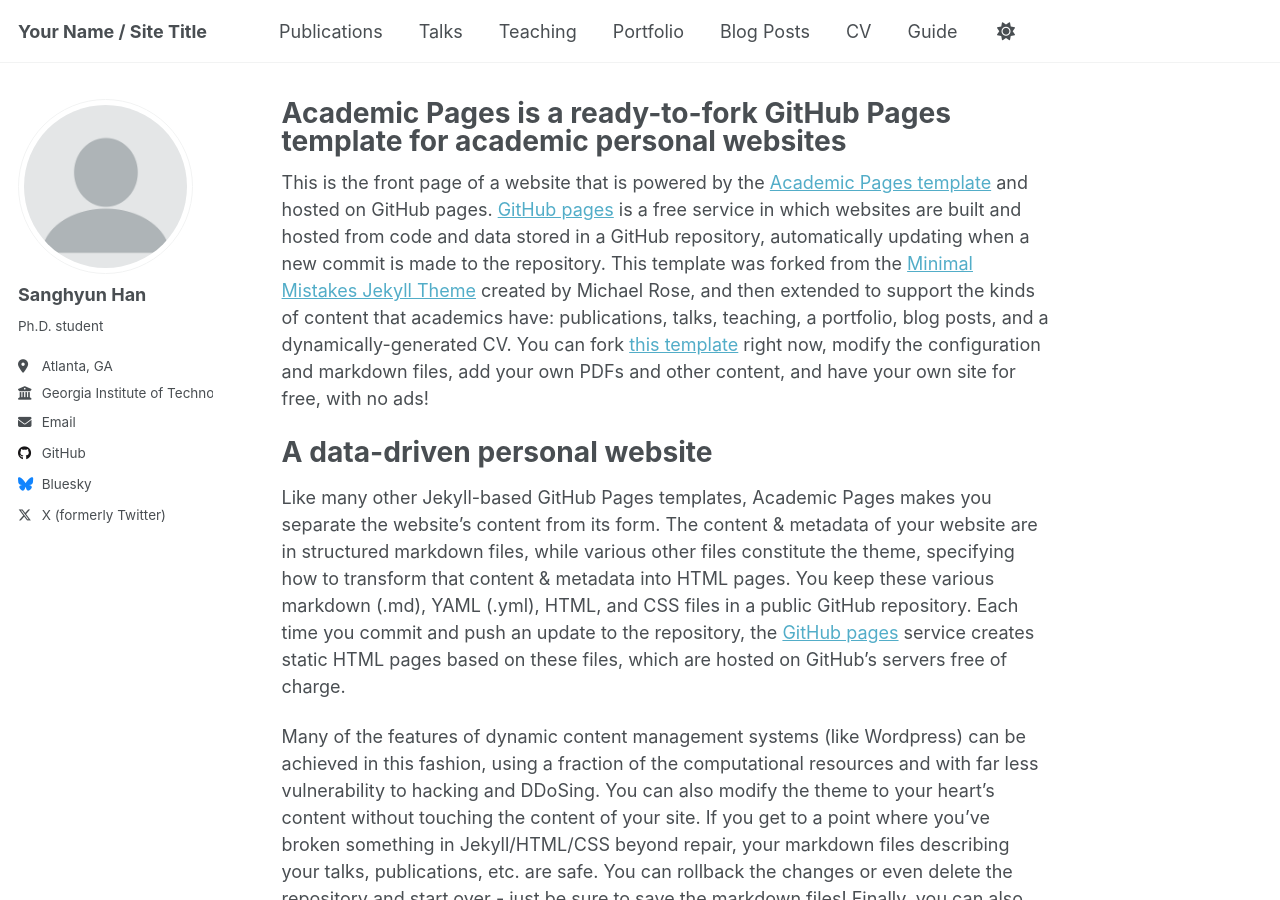
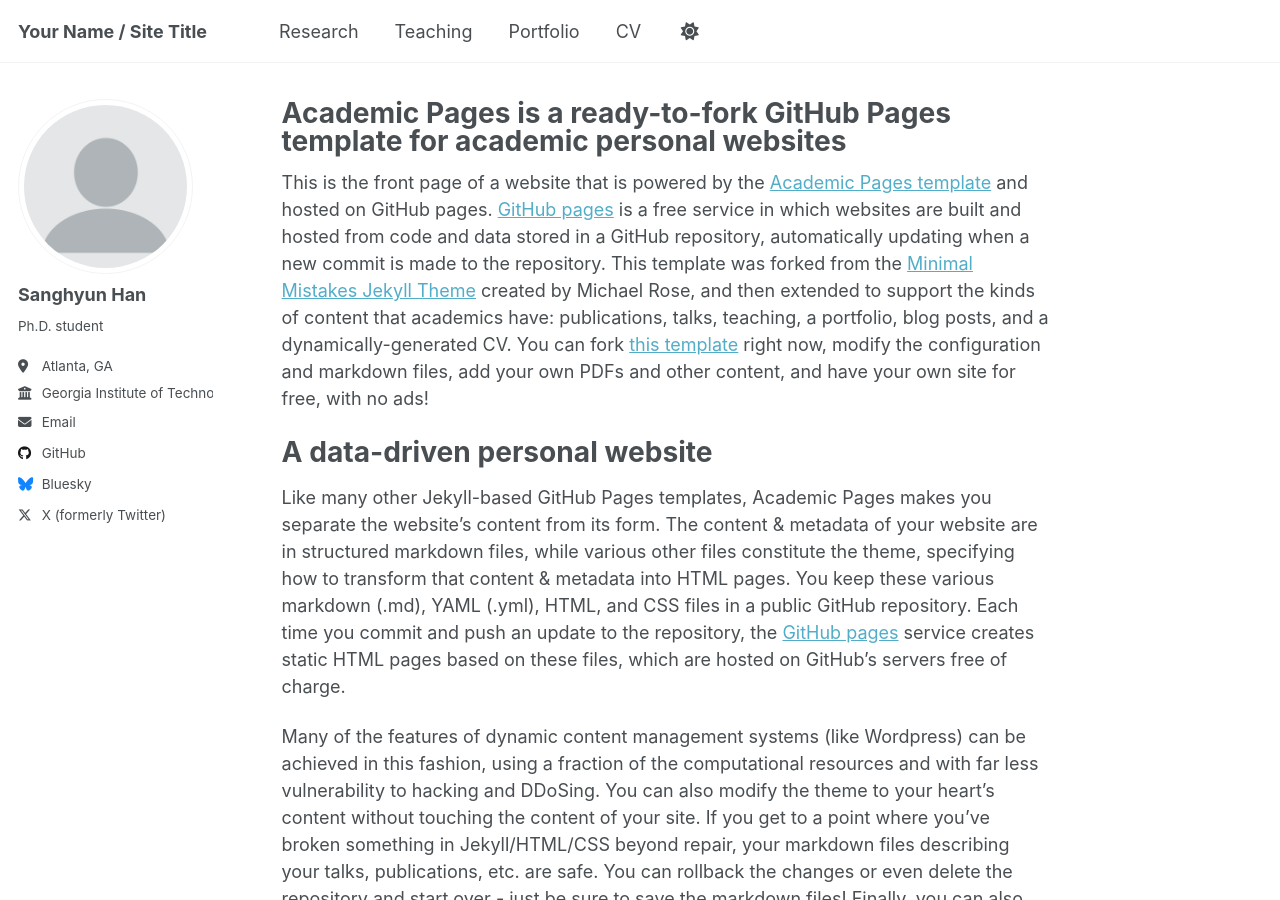
Before and after one commit to sanghyun-ir/sanghyun-ir.github.io, a Jekyll site: the page built from _pages/about.md, in a window 1280 px wide and 900 px high. Built offline with Jekyll 4.4.1, drawn with Linux system fonts in a browser that asks for light colours.

Commit message:
Update navigation.yml

```diff
--- a/_data/navigation.yml
+++ b/_data/navigation.yml
@@ -8,11 +8,8 @@
 #      Markdown formatted page while the second is generated using JSON.
 
 main:
-  - title: "Publications"
-    url: /publications/
-
-  - title: "Talks"
-    url: /talks/
+  - title: "Research"
+    url: /research/
 
   - title: "Teaching"
     url: /teaching/
@@ -20,14 +17,9 @@
   - title: "Portfolio"
     url: /portfolio/
 
-  - title: "Blog Posts"
-    url: /year-archive/
 
   - title: "CV"
     url: /cv/
 
   # - title: "CV"
-  #   url: /cv-json/
-
-  - title: "Guide"
-    url: /markdown/
+  #   url: /cv-sanghyun/
```
